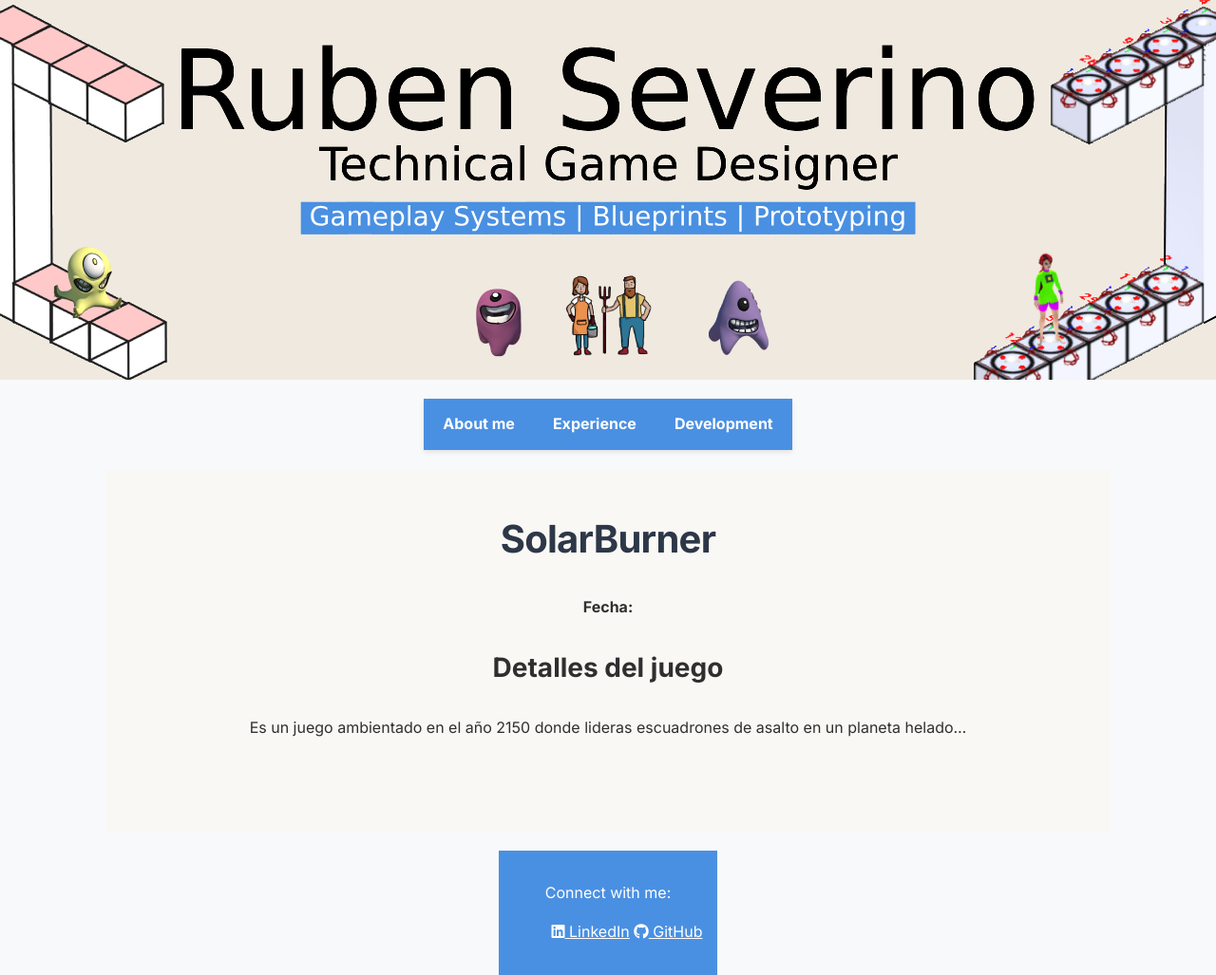
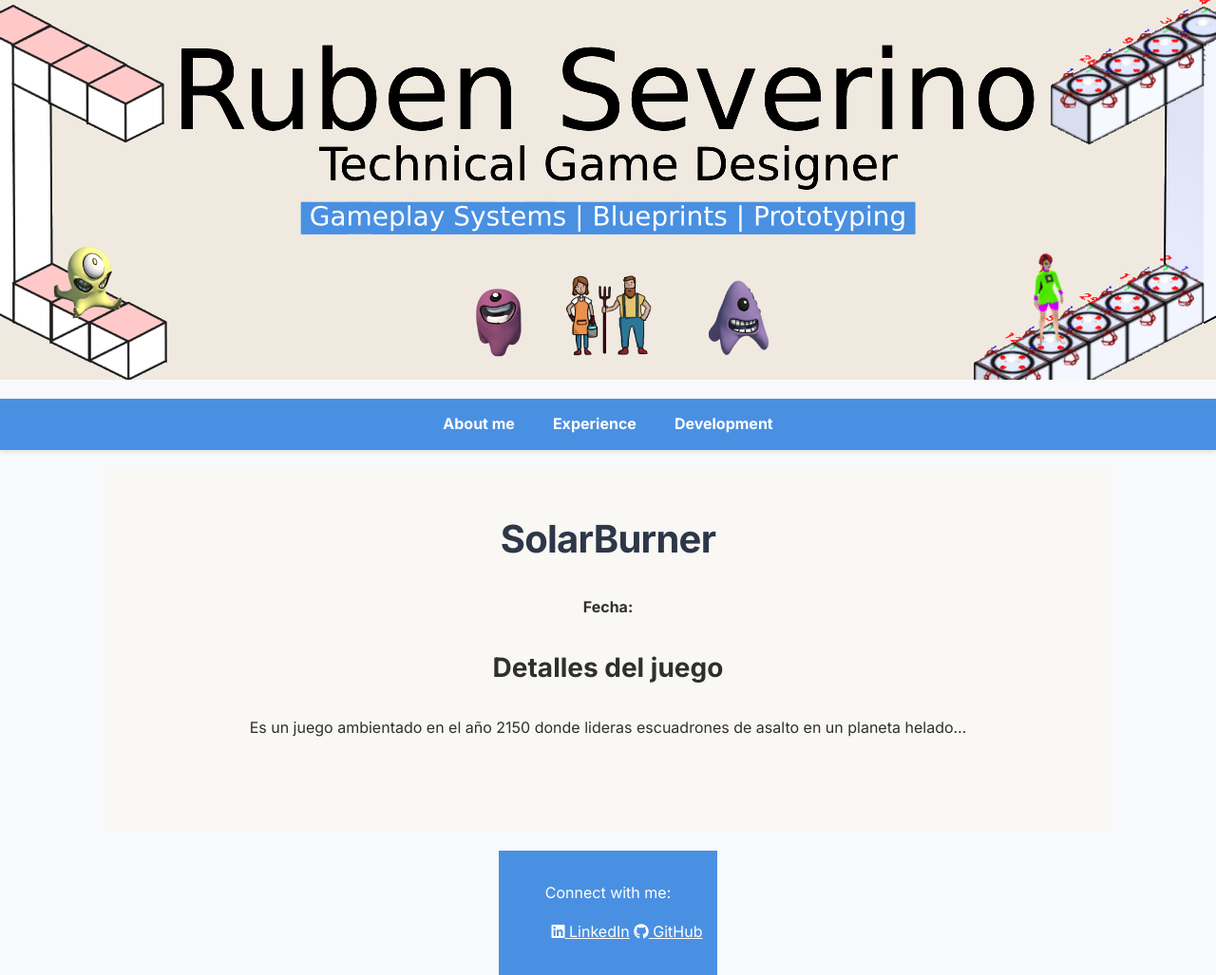
Before and after one commit to RubenSeverino/RubenSeverino.github.io, a Jekyll site: the page built from projects/Granjeros.md, in a window 1280 px wide. Shown: the whole page at 95% size. Built offline with Jekyll 4.4.1, drawn with Linux system fonts in a browser that asks for light colours.

Commit message:
set to style.scss for nav sticky 2

```diff
--- a/assets/style.scss
+++ b/assets/style.scss
@@ -5,9 +5,7 @@
   outline: 1px solid red !important;
 }*/
 //extra
-html, body {
-  overflow-x: hidden; /* Prevents horizontal scroll */
-}
+
 //font settings
 h1, h2, h3, h4 {
   font-family: 'Inter', sans-serif;
@@ -81,7 +79,7 @@
   //background: #2c3e50; /* Match your header color */
   padding: 0px 0;
   box-shadow: 0 2px 5px rgba(0,0,0,0.1); /* Subtle shadow */
-
+  width: 100%;
 }
 
 .site-nav ul {
```
